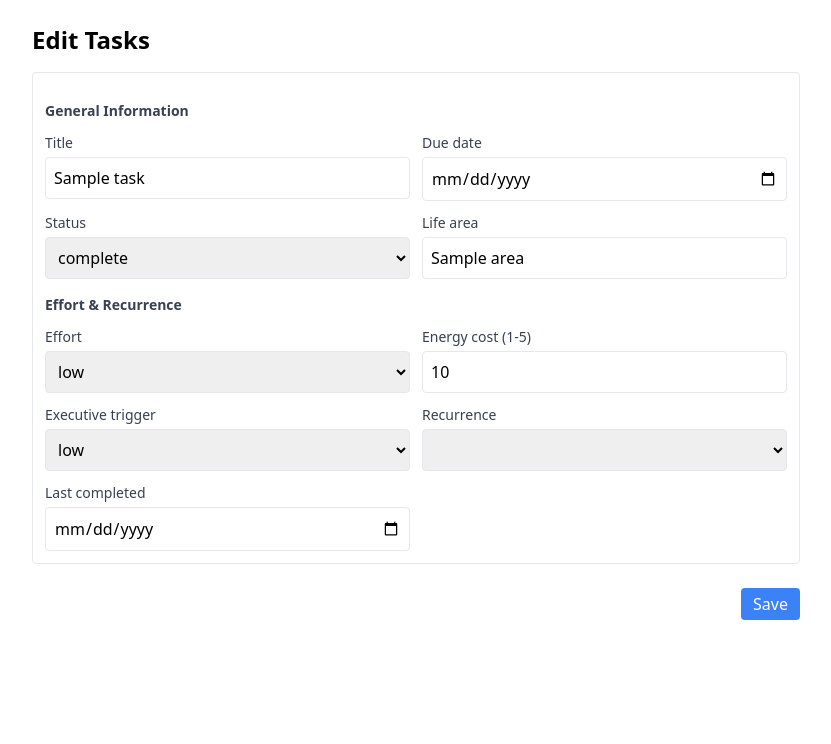
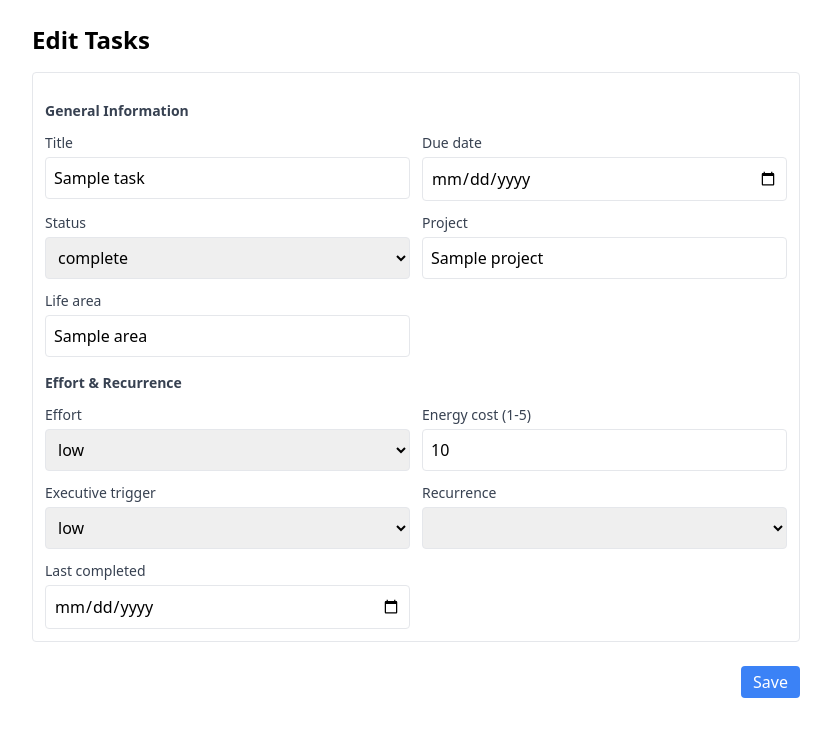
Before and after one commit to EoghannIrving/mindloom, a FastAPI app: template templates/manage_tasks.html in a window 1280 px wide. Shown: the part 56-800 px from the top of the page, without its empty margins (224-1055 px from the left). Run offline with FastAPI, Linux system fonts and the light colour scheme; the template is opened without the code that fills it: most values are stand-ins (such as "Sample title", 1, 10 or a date in 2020); some libraries are stand-ins or nearby versions.

Commit message:
Add project datalist inputs to task manager

```diff
--- a/templates/manage_tasks.html
+++ b/templates/manage_tasks.html
@@ -6,7 +6,6 @@
     <form method="post" class="space-y-4">
       {% for t in tasks %}
       <div class="border p-3 rounded space-y-4">
-        <input type="hidden" name="project-{{t.id}}" value="{{ t.project or '' }}">
         <input type="hidden" name="type-{{t.id}}" value="{{ t.type or '' }}">
         <fieldset class="space-y-3">
           <legend class="text-sm font-semibold text-gray-700">General Information</legend>
@@ -26,6 +25,10 @@
                     <option value="{{ opt }}" {% if t.status == opt %}selected{% endif %}>{{ opt }}</option>
                   {% endfor %}
                 </select>
+            </div>
+            <div class="flex flex-col gap-1">
+              <label for="project-{{t.id}}" class="text-sm font-medium text-gray-700">Project</label>
+              <input id="project-{{t.id}}" type="text" name="project-{{t.id}}" value="{{ t.project or '' }}" list="projects" class="border p-2 rounded" placeholder="Choose project">
             </div>
             <div class="flex flex-col gap-1">
               <label for="area-{{t.id}}" class="text-sm font-medium text-gray-700">Life area</label>
@@ -81,6 +84,11 @@
           <option value="{{ a }}">
         {% endfor %}
       </datalist>
+      <datalist id="projects">
+        {% for p in project_options %}
+          <option value="{{ p }}">
+        {% endfor %}
+      </datalist>
     </form>
   </div>
 {% endblock %}
```
